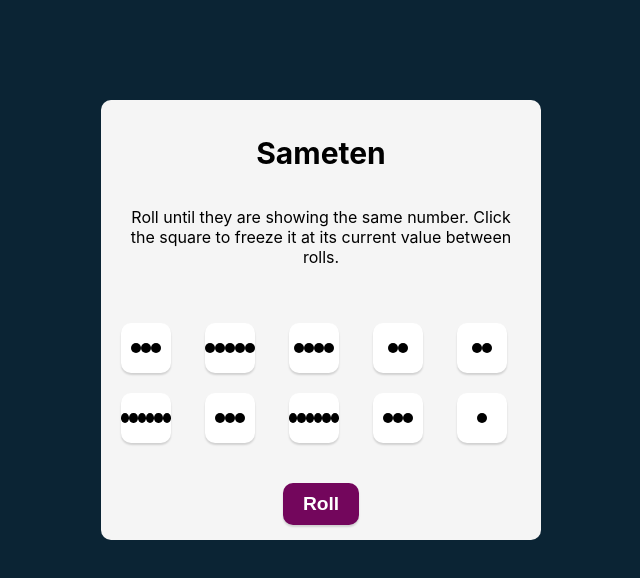
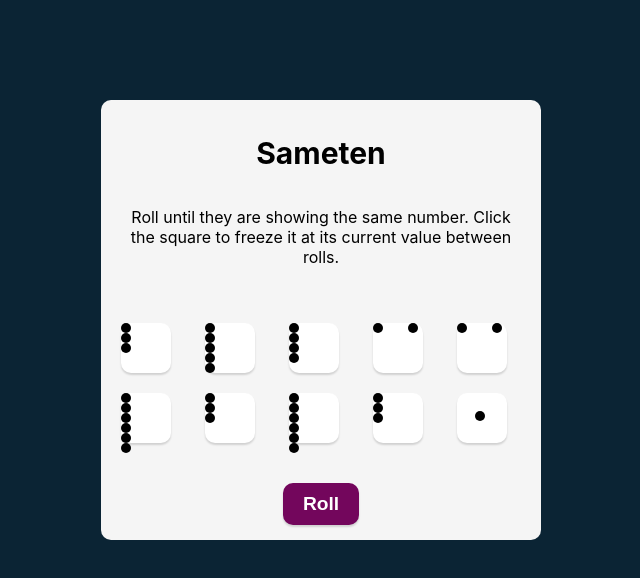
Before and after one commit to ran1000/react-app-05, a React (Create React App) app: page / in a window 1280 px wide. Shown: the top 578 px of the page, without its empty margins (319-959 px from the left). Built offline with nearby package versions, Linux system fonts and the light colour scheme.

Commit message:
convert numbers to dice faces 2

```diff
--- a/src/Die.css
+++ b/src/Die.css
@@ -1,24 +1,6 @@
 .single-dice {
-  /* border: 1px solid black; */
-  display: flex;
-  align-items: center;
-  justify-content: center;
   box-shadow: 0px 2px 2px rgba(0, 0, 0, 0.15);
   background-color: white;
-  border-radius: 10px;
-  height: 50px;
-  width: 50px;
-  font-size: 20px;
-  cursor: pointer;
-}
-
-.single-dice-touch {
-  /* border: 1px solid black; */
-  display: flex;
-  align-items: center;
-  justify-content: center;
-  box-shadow: 0px 2px 2px rgba(0, 0, 0, 0.15);
-  background-color: #59E391;
   border-radius: 10px;
   height: 50px;
   width: 50px;
@@ -32,3 +14,18 @@
   border-radius: 50%;
   background-color: black;
 }
+
+.first-face {
+  height: 90%;
+  width: 90%;
+  display: flex;
+  justify-content: center;
+  align-items: center;
+}
+
+.second-face {
+  height: 90%;
+  width: 90%;
+  display: flex;
+  justify-content: space-between;
+}
--- a/src/Die.js
+++ b/src/Die.js
@@ -20,15 +20,17 @@ export default function Die(props) {
     switch (value) {
       case 1:
         return (
-          <div className="dot" ></div>
+          <div className="first-face">
+            <div className="dot" ></div>
+          </div>
         )
         break;
       case 2:
         return (
-          <>
+          <div className="second-face">
             <div className="dot" ></div>
             <div className="dot" ></div>
-          </>
+          </div>
         )
         break;
       case 3:
```
